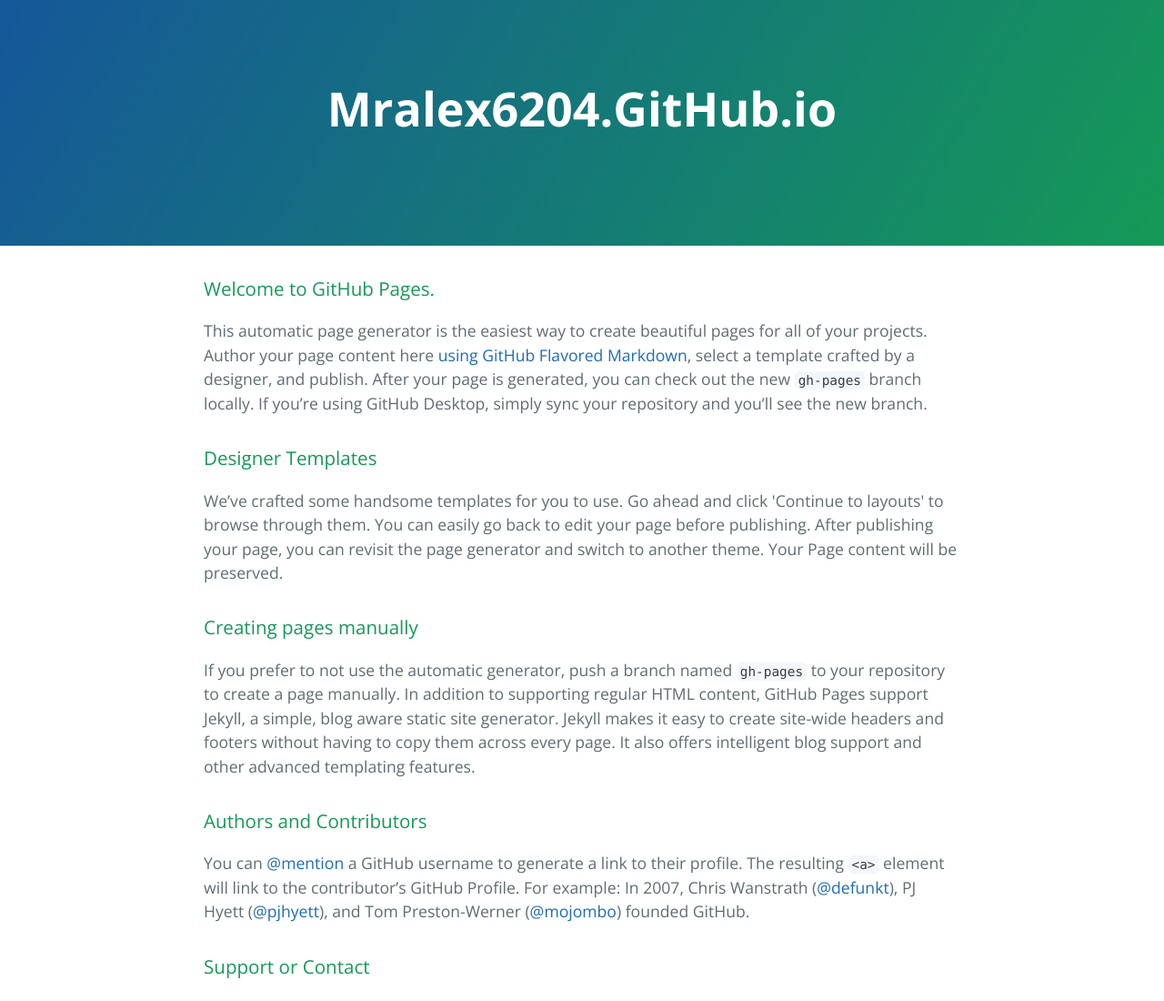
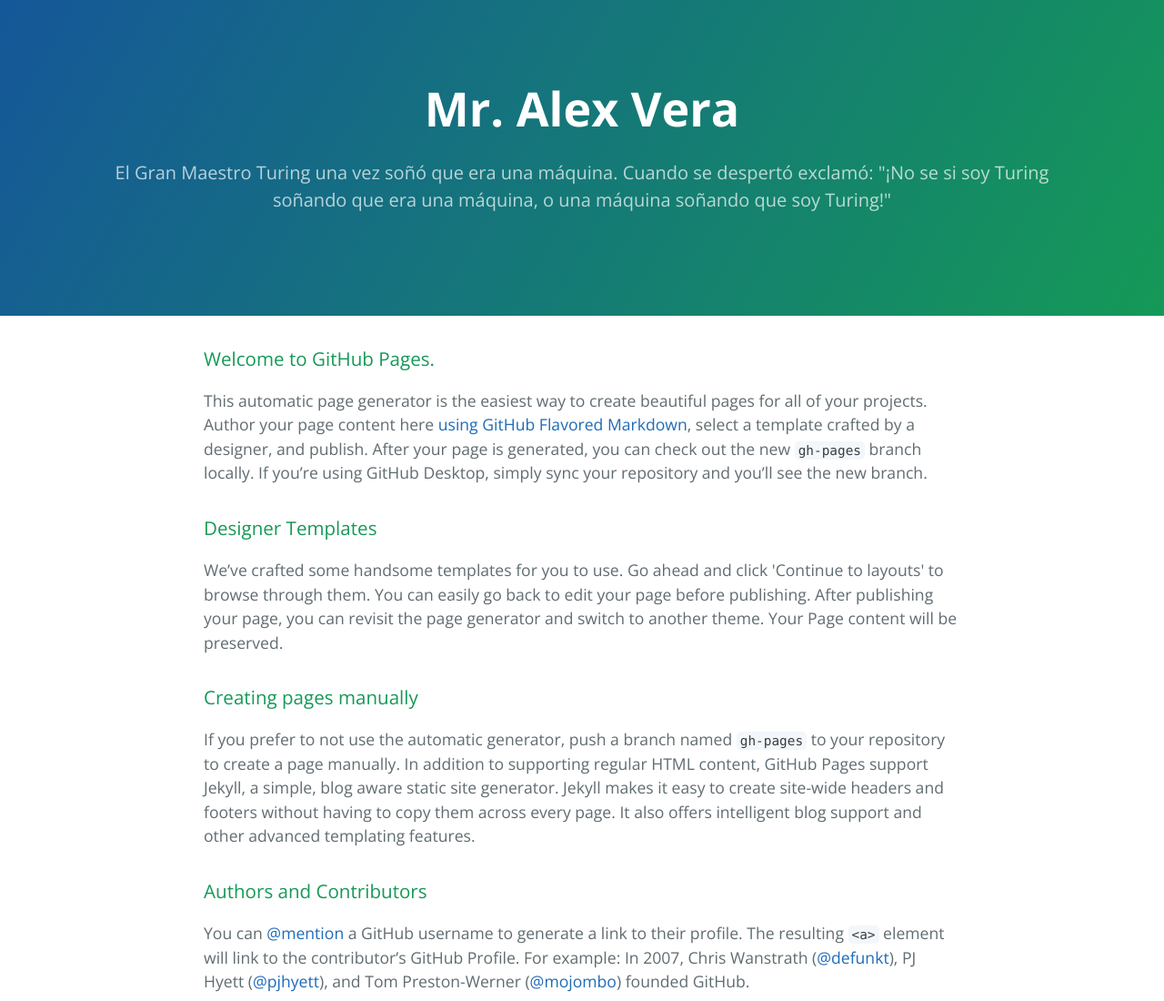
Before and after one commit to MrAlex6204/MrAlex6204.github.io, a plain HTML site: page index.html in a window 1280 px wide. Shown: the top 1100 px of the page at 91% size. Drawn offline with nearby package versions, Linux system fonts and the light colour scheme.

Commit message:
Update index.html

```diff
--- a/index.html
+++ b/index.html
@@ -11,8 +11,11 @@
   </head>
   <body>
     <section class="page-header">
-      <h1 class="project-name">Mralex6204.GitHub.io</h1>
-      <h2 class="project-tagline"></h2>
+      <h1 class="project-name">Mr. Alex Vera</h1>
+      <h2 class="project-tagline">
+        El Gran Maestro Turing una vez soñó que era una máquina. Cuando se despertó exclamó:
+        "¡No se si soy Turing soñando que era una máquina, o una máquina soñando que soy Turing!"
+      </h2>
     </section>
 
     <section class="main-content">
```
